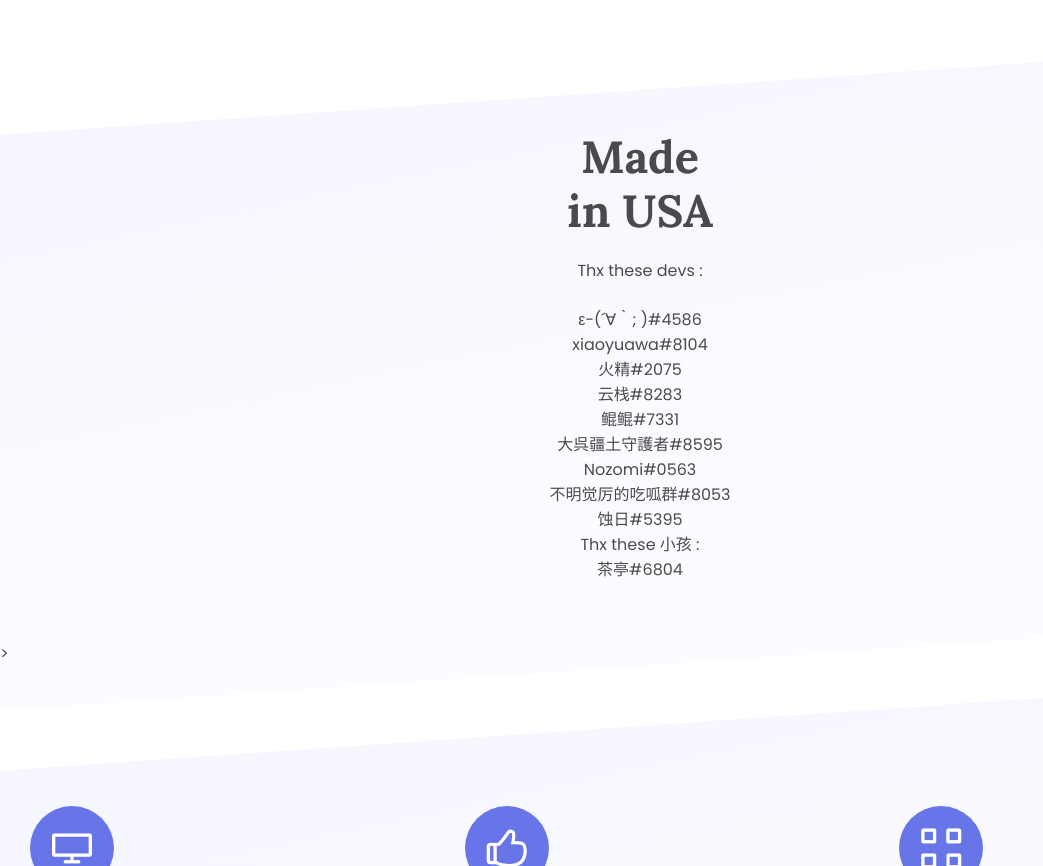
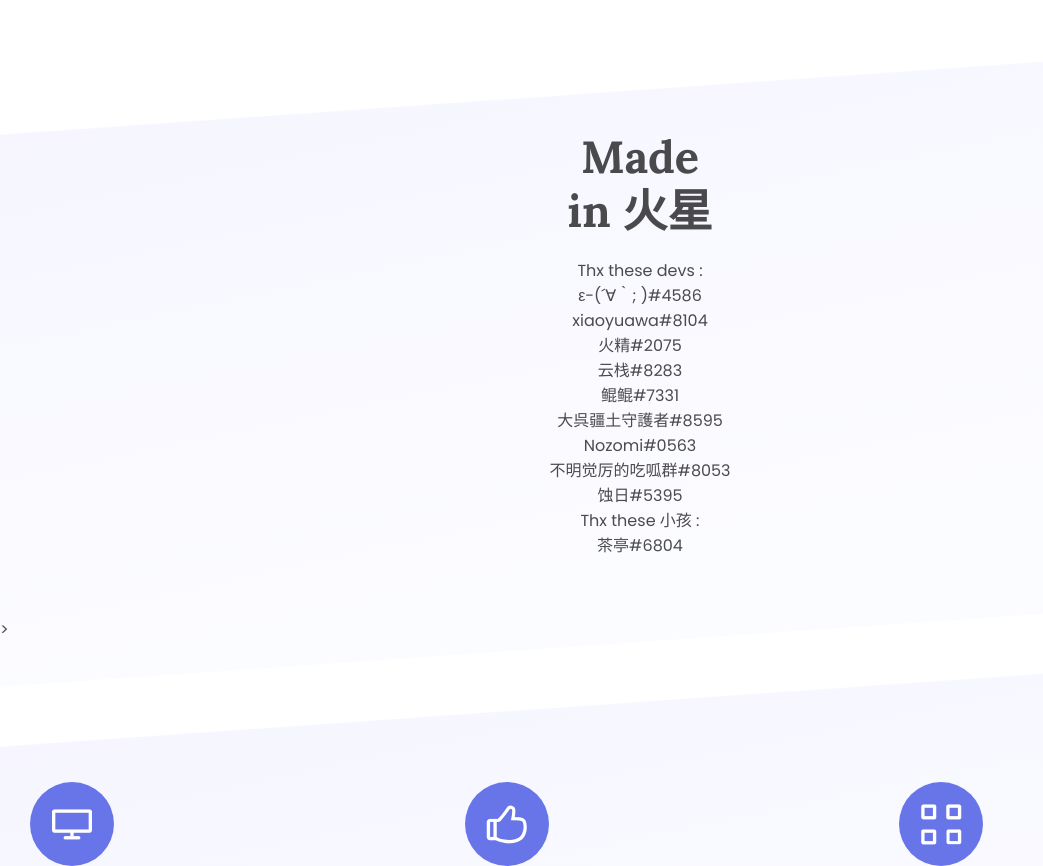
Before and after one commit to Kkebi-Group/Kkebi-group.github.io, a plain HTML site: page index.html in a window 1280 px wide. Shown: the part 720-1586 px from the top of the page, without its empty margins (0-1043 px from the left). Drawn offline with Linux system fonts and the light colour scheme.

Commit message:
fix yufacuowu

```diff
--- a/index.html
+++ b/index.html
@@ -109,9 +109,8 @@
 			  <div class="row justify-content-center">
 				  <div class="col-xxl-6 col-xl-7 col-lg-8 col-md-11">
 					  <div class="section-title text-center mb-60">
-						  <h2 class="mb-20">Made <br class="d-block"> in USA</h2>
+						  <h2 class="mb-20">Made <br class="d-block"> in 火星</h2>
 						  <p>Thx these devs :</p>
-						  <br>
 						  <p>ε-(´∀｀; )#4586</p>
 						  <p>xiaoyuawa#8104</p>
 						  <p>火精#2075</p>
```
